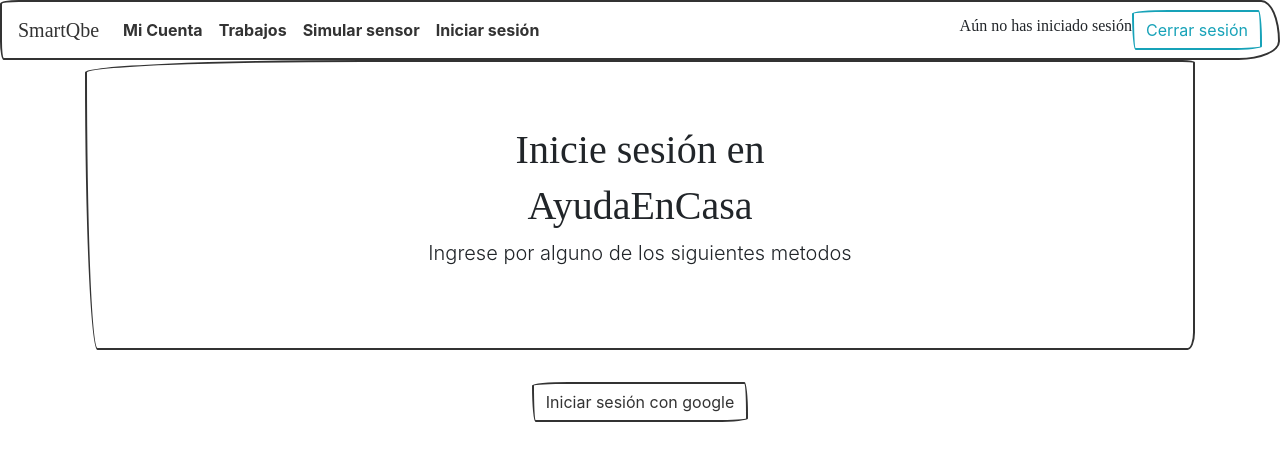
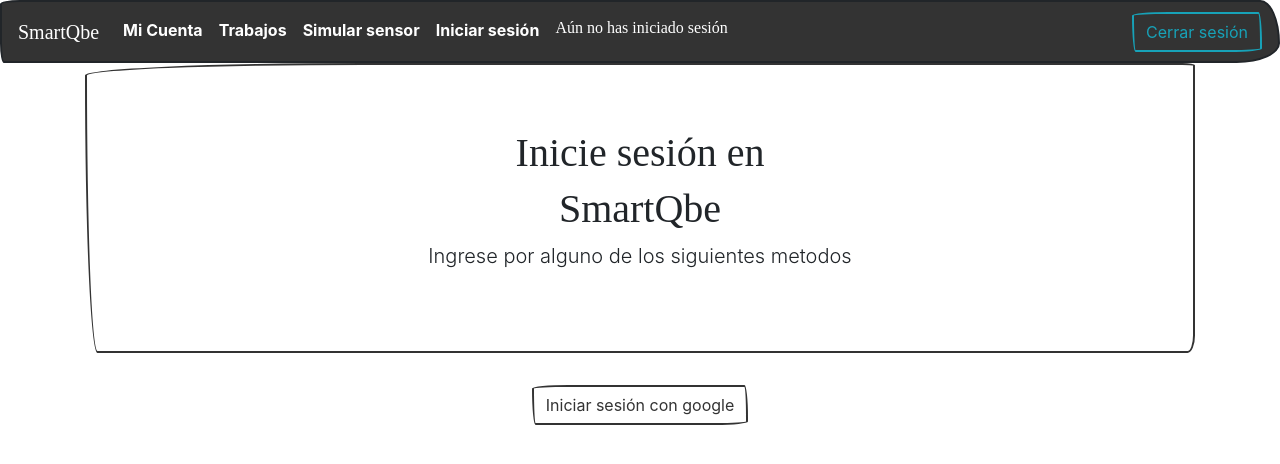
Before and after one commit to grusnny/SmartQbe, a React (Create React App) app: page / in a window 1280 px wide. Shown: the top 464 px of the page. Built offline with nearby package versions, Linux system fonts and the light colour scheme; no server answers; the database is empty; a web font is replaced by a local one.

Commit message:
refresh()

```diff
--- a/src/Components/Title.js
+++ b/src/Components/Title.js
@@ -11,7 +11,7 @@
                             Inicie sesión en
                     </h1>
                     <h1 className="display-5">
-                            AyudaEnCasa
+                            SmartQbe
                     </h1>
                         <p className="lead">
                             Ingrese por alguno de los siguientes metodos
--- a/src/MyAccount/MyAccount.js
+++ b/src/MyAccount/MyAccount.js
@@ -226,7 +226,7 @@
                   </Card>
                 </div>
                 <div class="col-xs-6 col-md-8">
-                    <MapExample/>
+                    <MapExample id="feedback-bg-info"/>
                 </div>
               </div>
             </CardBody>
--- a/src/MyAccount/map2.js
+++ b/src/MyAccount/map2.js
@@ -46,6 +46,7 @@
     console.log('Error getting document', err);
 });
 
+
 class MapExample extends Component {
     constructor(props) {
         super(props);
@@ -56,6 +57,12 @@
     }
     handleClick(e){
 
+    }
+    componentDidMount() {
+      this.interval = setInterval(() => this.setState({ currentPos: null }), 1000);
+    }
+    componentWillUnmount() {
+      clearInterval(this.interval);
     }
     render() {
         return (
--- a/src/NavBar/NavBar.js
+++ b/src/NavBar/NavBar.js
@@ -24,7 +24,7 @@
     }
 
     return (
-      <nav class="navbar navbar-expand-lg navbar-light bg-light">
+      <nav class="navbar navbar-expand-lg navbar-dark bg-primary">
         <a class="navbar-brand" href="#">SmartQbe</a>
         <div class="navbar-toggler" data-toggle="collapse" aria-controls="navbarColor03" aria-expanded="false" aria-label="Toggle navigation">
         <Example/>
@@ -43,9 +43,14 @@
             <li class="nav-item active">
               <a class="nav-link" href="/loginp">Iniciar sesión</a>
             </li>
+            <li class="nav-item">
+            <a class="nav-link" href="/accountController">
+            <h6> {text}</h6>
+            </a>
+            </li>
           </ul>
+
           <form class="form-inline my-2 my-lg-0">
-            <h6> {text}</h6>
             <button class="btn btn-outline-info my-2 my-sm-0" onClick={onLogOut}>Cerrar sesión</button>
           </form>
         </div>
```
